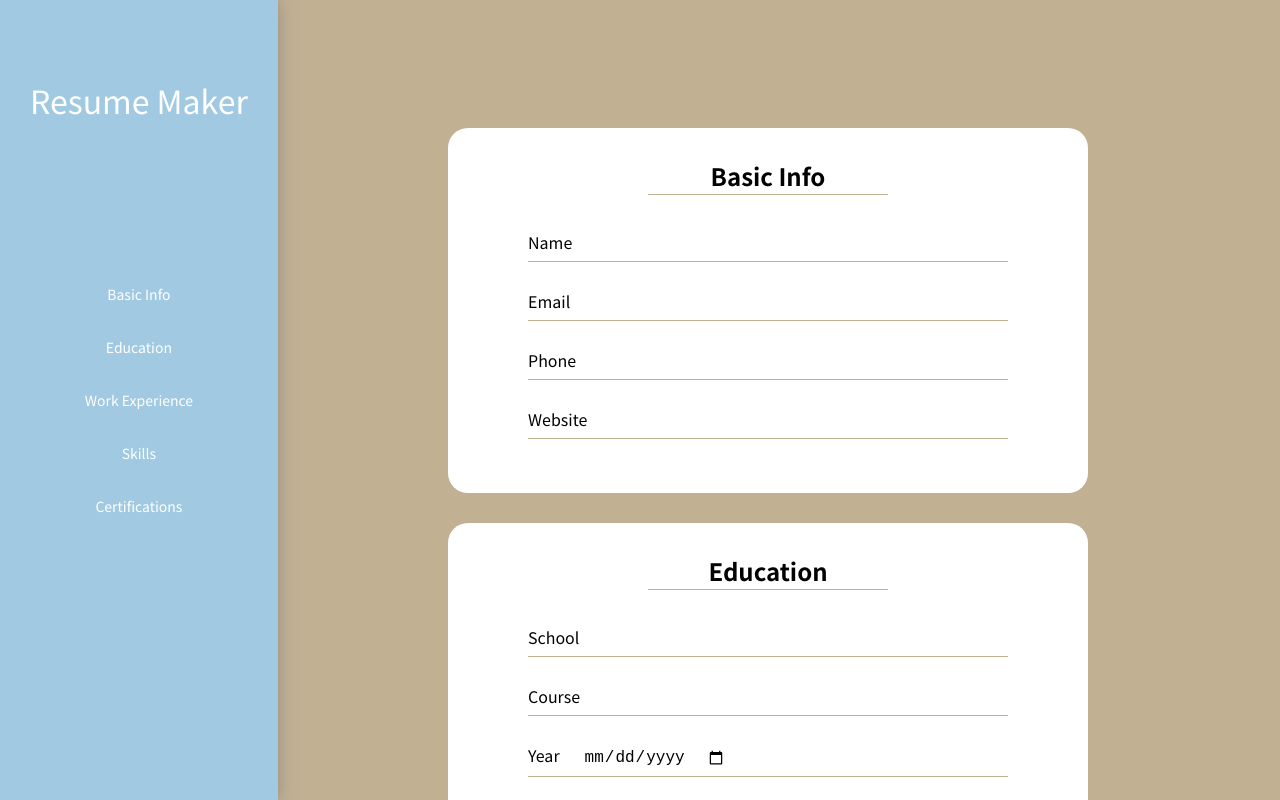
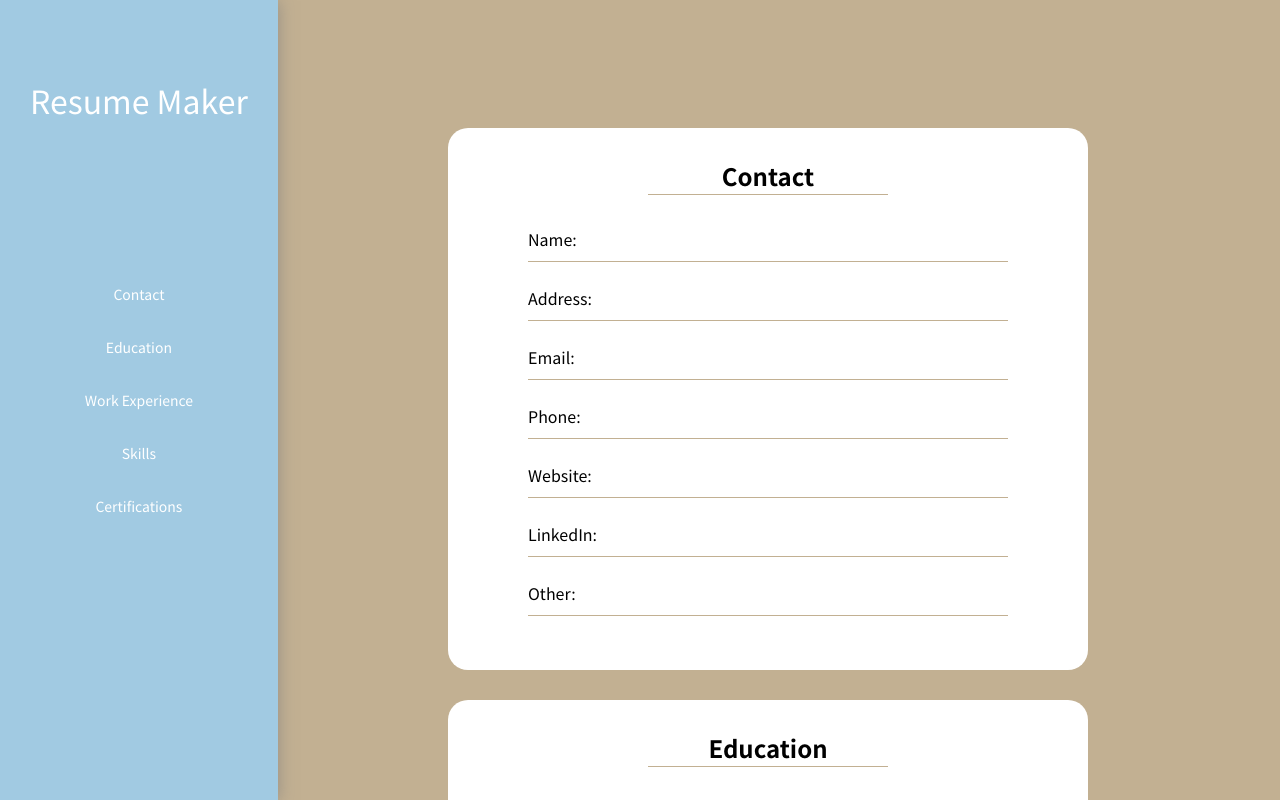
Before and after one commit to liampc/resume-maker, a React (Create React App) app: page / in a window 1280 px wide. Shown: the top 800 px of the page. Built offline with nearby package versions, Linux system fonts and the light colour scheme.

Commit message:
rename contact and add inputs

```diff
--- a/src/components/header/Header.js
+++ b/src/components/header/Header.js
@@ -10,7 +10,7 @@ import Link from './Link'
 
 function Header(){
 
-    const links = ['Basic Info', 'Education',
+    const links = ['Contact', 'Education',
     'Work Experience', 'Skills', 'Certifications']
 
     const displayLinks = links.map(item => {
--- a/src/components/main/BasicInfo.js
+++ /dev/null
@@ -1,40 +0,0 @@
-import React from 'react'
-
-import Input from './Input';
-
-function BasicInfo(props){
-
-
-    return (
-        <div className="card to-hide">
-            <h2>{props.header}</h2>
-            <Input
-                name="Name"
-                type="text"
-                handleChange={(e) => props.handleChange(e, 'Basic')}
-                value={props.value.Name || ''}
-            />
-            <Input
-                name="Email"
-                type="email"
-                handleChange={(e) => props.handleChange(e, 'Basic')}
-                value={props.value.Email  || ''}
-            />
-            <Input
-                name="Phone"
-                type="number"
-                handleChange={(e) => props.handleChange(e, 'Basic')}
-                value={props.value.Phone || ''}
-            />
-            <Input
-                name="Website"
-                type="text"
-                handleChange={(e) => props.handleChange(e, 'Basic')}
-                value={props.value.Website || ''}
-            />
-        </div>
-    )
-}
-
-
-export default BasicInfo
--- /dev/null
+++ b/src/components/main/Contact.js
@@ -0,0 +1,59 @@
+import React from 'react'
+
+import Input from './Input';
+
+function Contact(props){
+
+
+    return (
+        <div id="Contact" className="card to-hide">
+            <h2>{props.header}</h2>
+            <Input
+                name="Name"
+                type="text"
+                handleChange={(e) => props.handleChange(e, 'Contact')}
+                value={props.value.Name || ''}
+            />
+            <Input
+                name="Address"
+                type="text"
+                handleChange={(e) => props.handleChange(e, 'Contact')}
+                value={props.value.Address || ''}
+            />
+            <Input
+                name="Email"
+                type="email"
+                handleChange={(e) => props.handleChange(e, 'Contact')}
+                value={props.value.Email  || ''}
+            />
+            <Input
+                name="Phone"
+                type="number"
+                handleChange={(e) => props.handleChange(e, 'Contact')}
+                value={props.value.Phone || ''}
+            />
+            <Input
+                name="Website"
+                type="text"
+                handleChange={(e) => props.handleChange(e, 'Contact')}
+                value={props.value.Website || ''}
+            />
+            <Input
+                name="LinkedIn"
+                type="text"
+                handleChange={(e) => props.handleChange(e, 'Contact')}
+                value={props.value.LinkedIn || ''}
+            />
+            <Input
+                name="Other"
+                type="text"
+                handleChange={(e) => props.handleChange(e, 'Contact')}
+                value={props.value.Other || ''}
+            />
+
+        </div>
+    )
+}
+
+
+export default Contact
--- a/src/components/main/Education.js
+++ b/src/components/main/Education.js
@@ -5,7 +5,7 @@ import Input from './Input'
 function Education (props){
 
     return (
-        <div className="card Education to-hide">
+        <div id="Education" className="card to-hide">
             <h2>{props.header}</h2>
             <Input
                 name="School"
--- a/src/components/main/Input.js
+++ b/src/components/main/Input.js
@@ -5,7 +5,7 @@ function Input(props){
 
     return(
         <div className="input">
-            <label htmlFor={props.name}> {props.name}
+            <label htmlFor={props.name}> {props.name}: </label>
                 <input
                     className="input__box"
                     name={props.name}
@@ -13,7 +13,6 @@ function Input(props){
                     onChange={props.handleChange}
                     value={props.value}
                 />
-            </label>
         </div>
     )
 }
--- a/src/components/main/Main.js
+++ b/src/components/main/Main.js
@@ -2,7 +2,7 @@ import React, {Component} from 'react'
 import uniqid from 'uniqid'
 
 import './_main.scss'
-import BasicInfo from './BasicInfo'
+import Contact from './Contact'
 import Education from './Education'
 import Preview from './Preview'
 
@@ -14,7 +14,7 @@ class Main extends Component {
             this.state = {
                 AllEducation: [],
               Education: [],
-              Basic: [],
+              Contact: [],
               isOpen: false
             }
         this.handleChange = this.handleChange.bind(this)
@@ -141,10 +141,10 @@ class Main extends Component {
         return (
             <main className="main">
                 <form >
-                    <BasicInfo
-                        header={'Basic Info'}
+                    <Contact
+                        header={'Contact'}
                         handleChange={this.handleChange}
-                        value={this.state.Basic}
+                        value={this.state.Contact}
                         handleClick={this.handleClick}
                     />
 
--- a/src/components/main/Preview.js
+++ b/src/components/main/Preview.js
@@ -3,23 +3,25 @@ import uniqid from 'uniqid'
 
 function Preview(props){
 
-    let {Basic, Education, AllEducation} = props.data
+    let {Contact, Education, AllEducation} = props.data
 
 
     return (
         <div className="preview to-hide hide">
             <div className="preview__container container">
-                <h2>{Basic.Name}</h2>
+                <h2>{Contact.Name}</h2>
                 <div className="preview__section">
                     <h3>Contact</h3>
-                    <p>{Basic.Email}</p>
-                    <p>{Basic.Phone}</p>
-                    <p>{Basic.Website}</p>
+                    <p>{Contact.Address}</p>
+                    <p>{Contact.Email}</p>
+                    <p>{Contact.Phone}</p>
+                    <p>{Contact.Website}</p>
+                    <p>{Contact.LinkedIn}</p>
+                    <p>{Contact.Other}</p>
                 </div>
 
-                <h2>Education</h2>
                 <div className="preview__section">
-
+                    <h3>Education</h3>
                     {AllEducation.map((item, index) => {
                         if (item.School || item.Course){
                             return <div key={uniqid()}>
@@ -29,10 +31,9 @@ function Preview(props){
                                 <p>{item.Year}</p>
                             </div>
                         }
+                    })}
+                </div>
 
-                    })}
-
-                </div>
             </div>
 
             <button className="button" value="edit" onClick={props.handleSubmit}>Back</button>
```
